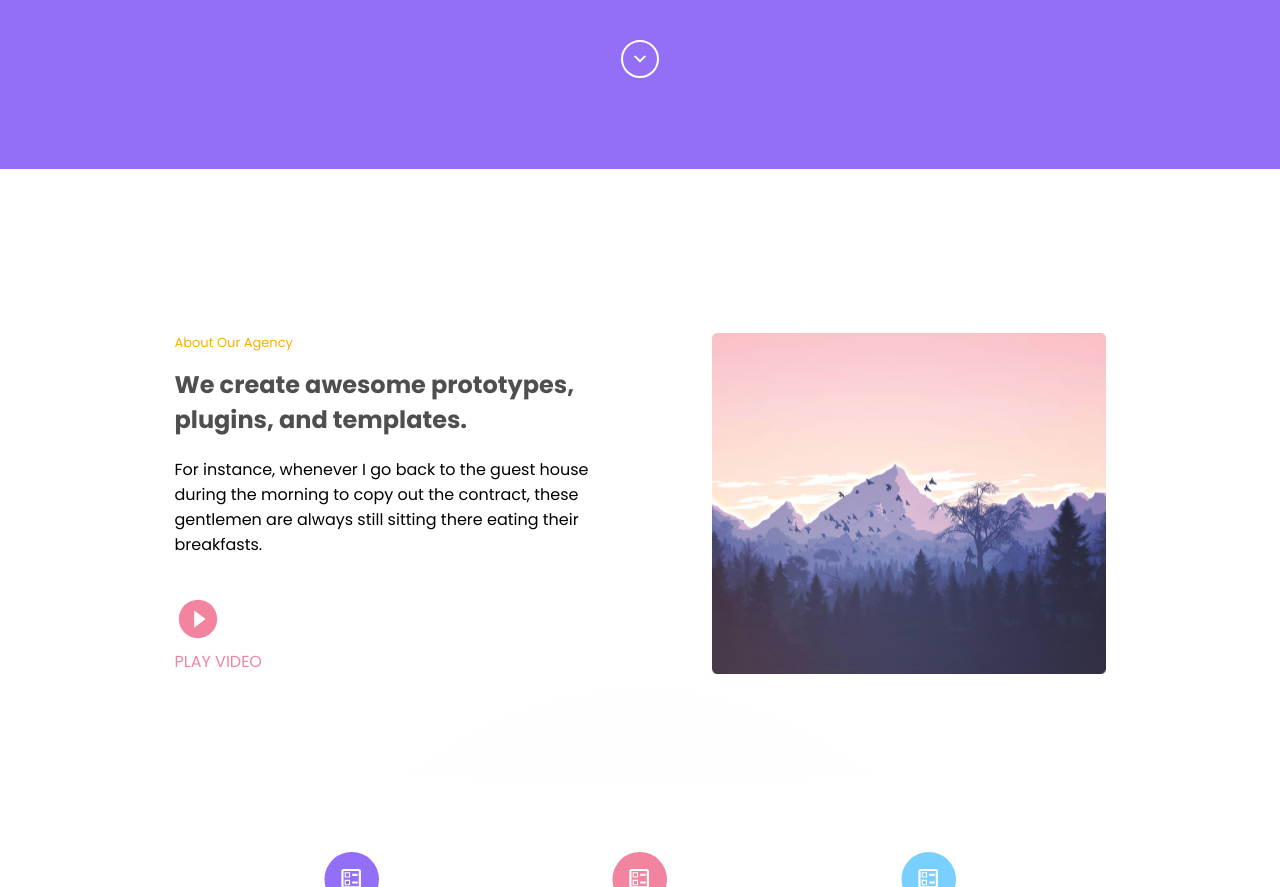
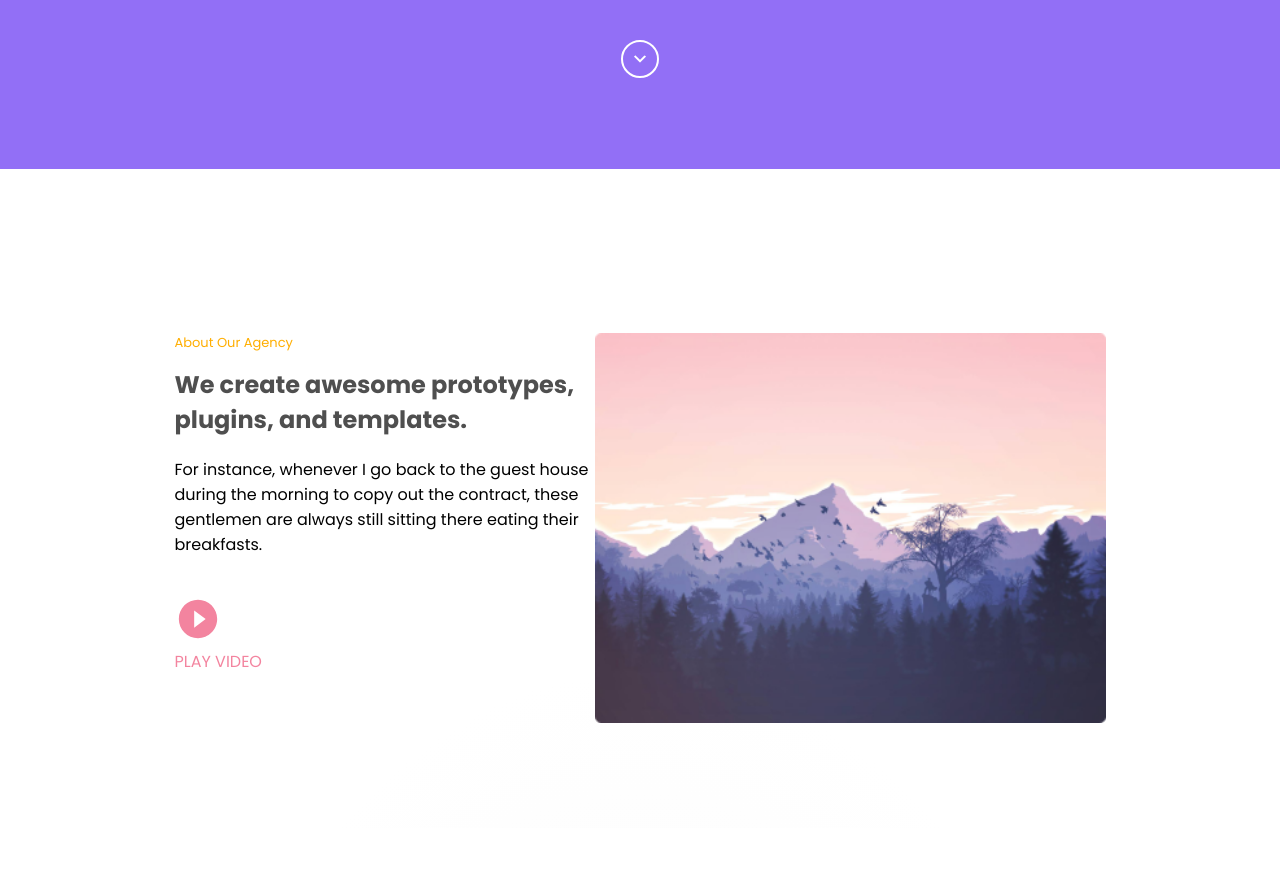
Before and after one commit to moxrbe/media-6, a plain HTML site: page index.html in a window 1280 px wide. Shown: the part 349-1236 px from the top of the page. Drawn offline with Linux system fonts and the light colour scheme.

Commit message:
edit photo

```diff
--- a/css/main.css
+++ b/css/main.css
@@ -149,6 +149,10 @@ h3{
 
 .video__desc{
     max-width: 420px;
+}
+
+.section__banner{
+    width: 100%;
 }
 
 .video_txt{
```
